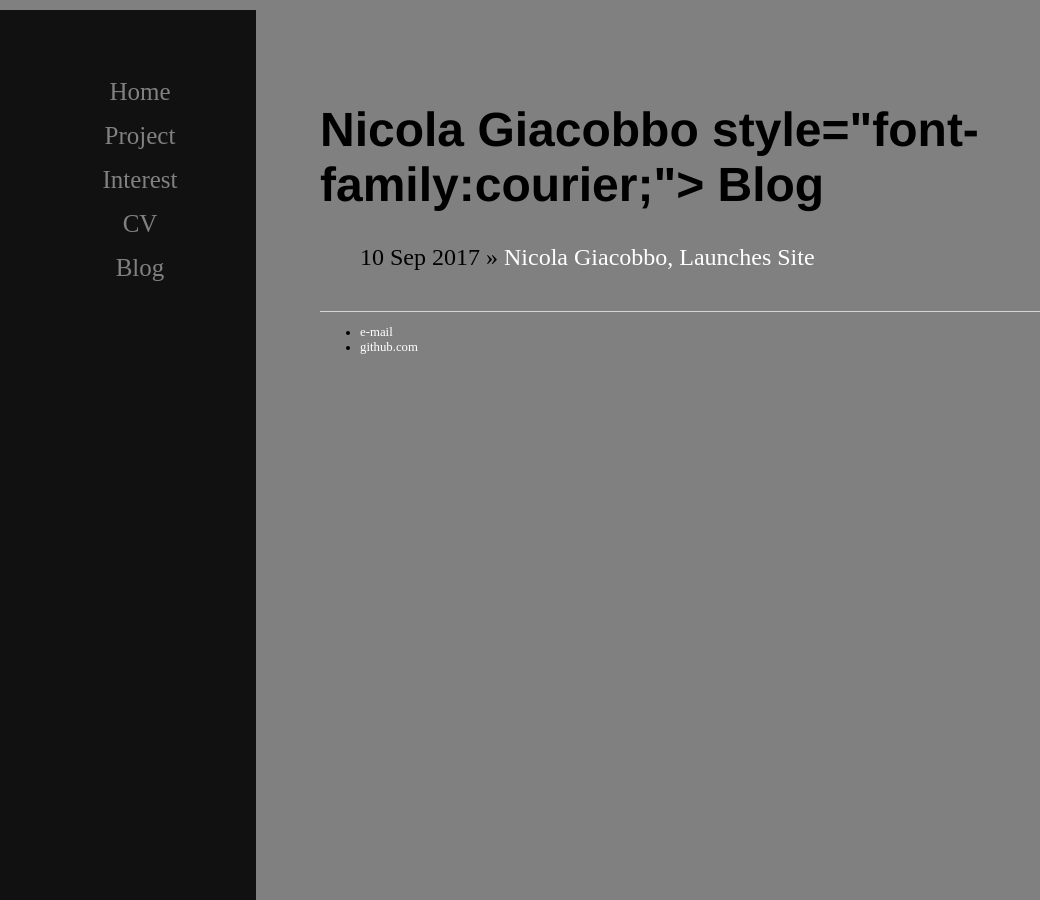
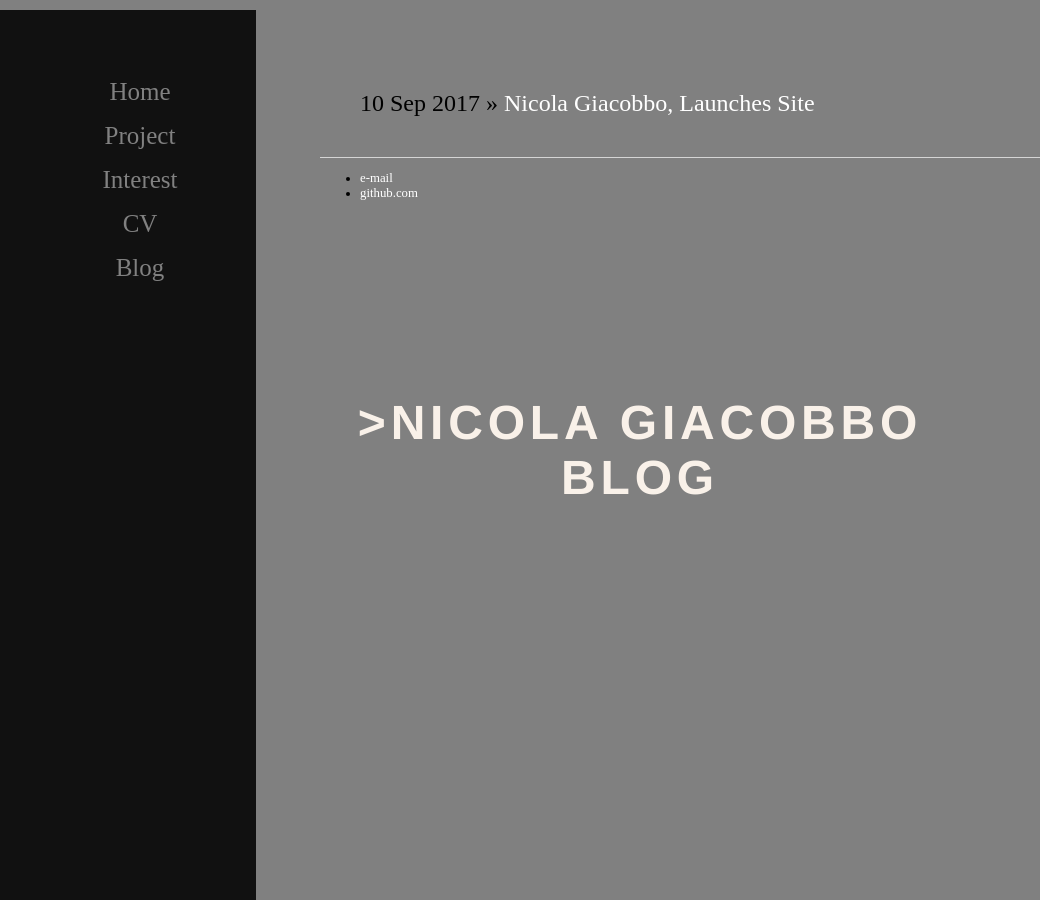
Before and after one commit to GiacobboNicola/giacobbonicola.github.io, a Jekyll site: the page built from blog/index.html, in a window 1280 px wide. Shown: the whole page, without its empty margins (0-1040 px from the left). Built offline with Jekyll 4.4.1, drawn with Linux system fonts in a browser that asks for light colours.

Commit message:
Update index.html

```diff
--- a/blog/index.html
+++ b/blog/index.html
@@ -2,7 +2,7 @@
 layout: default
 title: Nicola Giacobbo
 ---
-	<h1>{{ page.title }} style="font-family:courier;"> Blog</h1>
+	<h1 class="main-title">>{{ page.title }} <span class=".thin"> Blog </span></h1>
 	<ul class="posts">
 
 	  {% for post in site.posts %}
```
